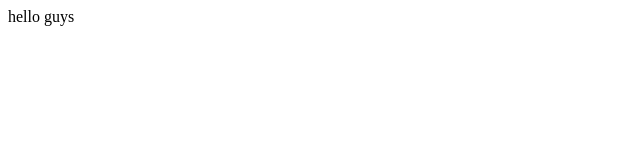
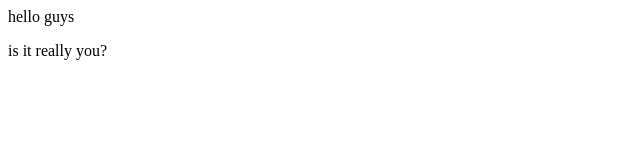
Before and after one commit to suren79thapa/localeposit, a plain HTML site: page index.html in a window 1280 px wide. Shown: the full height of the page, 0-640 px from the left. Drawn offline with Linux system fonts and the light colour scheme.

Commit message:
change in index

```diff
--- a/index.html
+++ b/index.html
@@ -1 +1,2 @@
 <p>hello guys</p>
+<p>is it really you?</p>
```
